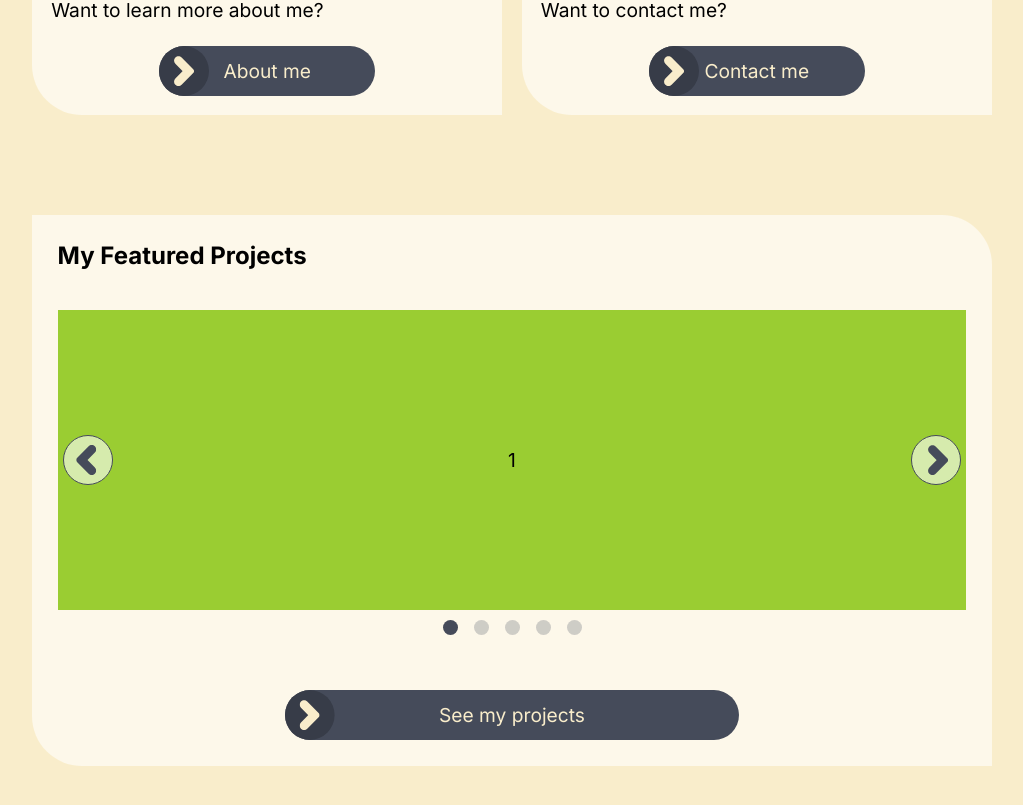
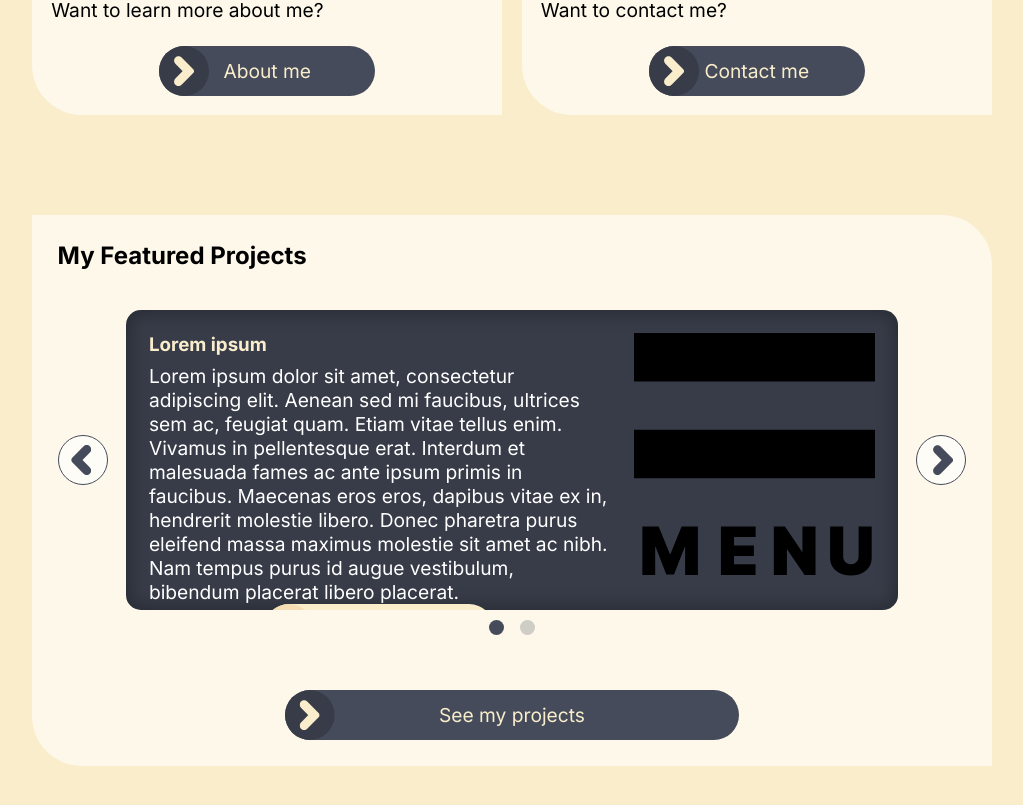
Before and after one commit to mreynaud42/my_showcase_website, a React (Vite) app: page / in a window 1280 px wide. Shown: the part 361-1166 px from the top of the page, without its empty margins (128-1151 px from the left). Built offline with nearby package versions, Linux system fonts and the light colour scheme.

Commit message:
create card for featured project

```diff
--- /dev/null
+++ b/src/components/CardProjectHome.tsx
@@ -0,0 +1,32 @@
+
+import ButtonCTA from "./ButtonCTA"
+
+import type { Project } from "../data/projects"
+
+import "../styles/components/cardProjectHome.css";
+
+type CardProjectHomeProps = {
+    project: Project,
+}
+
+export default function CardProjectHome({ project }: CardProjectHomeProps) {
+
+    return (
+        <div className="card-project-home">
+            <div className="text">
+                <h3>{project.title}</h3>
+                {project.shortDescription.description.map((p, index) => (
+                    <p key={index}>{p}</p>
+                ))}
+                <div className="button">
+                    <ButtonCTA href={`/projects/${project.id}`} cta="Learn more"/>
+                </div>
+            </div>
+            <div className="img">
+                {project.shortDescription.imgs && (
+                    <img src={project.shortDescription.imgs[0]} alt={`Image of the ${project.title} project`} />
+                )}
+            </div>
+        </div>
+    );
+}
--- a/src/components/SliderCards.tsx
+++ b/src/components/SliderCards.tsx
@@ -1,19 +1,29 @@
 import { useState } from "react";
+
+import type { ReactNode } from "react";
 
 import Arrow from "./icon/arrow"
 
 import "../styles/components/sliderCards.css";
 
-export default function SliderCards() {
+type SliderCardsProps = {
+    children: ReactNode;
+};
+
+export default function SliderCards({ children }: SliderCardsProps) {
     const [currentIndex, setCurrentIndex] = useState<number>(0);
 
-    const cards = [1, 2, 3, 4, 5];
+    const cards = Array.isArray(children) ? children : [children];
+
+    if (cards.length === 0) return (<div className="slider"></div>);
 
     return (
         <div className="slider">
-            <div className="slider-cards"
-                style={{ transform: `translateX(-${currentIndex * 100}%)`,}}>
-                {cards.map((card, index) => (<div className="card" key={index}><p>{card}</p></div>))}
+            <div className="cards-size">
+                <div className="slider-cards"
+                    style={{ transform: `translateX(-${currentIndex * 100}%)`,}}>
+                    {cards.map((card, index) => (<div className="card" key={index}>{card}</div>))}
+                </div>
             </div>
             <ol className="dots-cards">
                 {cards.map((_, index) => (
--- a/src/data/projects.ts
+++ b/src/data/projects.ts
@@ -13,6 +13,7 @@ export type Project = {
     technologies: string[];
     githubUrl?: string;
     demoUrl?: string;
+    featured: boolean;
 }
 
 export const projects: Project[] = [
@@ -42,6 +43,7 @@ export const projects: Project[] = [
         technologies: ["React", "TypeScript", "CSS", "html", "docker", "JavaScript", "PHP", "Three.JS", "Makefile", "C", "C++", "Rust", "assembly"],
         githubUrl: "/",
         demoUrl: "/",
+        featured: true,
     },
     {
         id: "testtest",
@@ -59,5 +61,6 @@ export const projects: Project[] = [
             },
         ],
         technologies: ["C"],
+        featured: true,
     }
 ]
--- a/src/pages/Home.tsx
+++ b/src/pages/Home.tsx
@@ -1,9 +1,15 @@
 import ButtonCTA from "../components/ButtonCTA"
 import SliderCards from "../components/SliderCards"
+import CardProjectHome from "../components/CardProjectHome"
+
+import { projects } from "../data/projects"
 
 import "../styles/pages/home.css";
 
 export default function Home() {
+
+    const featuredProjects = projects.filter(project => project.featured);
+
     return (
         <>
             <div className="head"><h1 className="namepage">Home</h1></div>
@@ -27,7 +33,11 @@ export default function Home() {
             </div>
             <section className="projects">
                 <h2>My Featured Projects</h2>
-                <SliderCards />
+                <SliderCards>
+                    {featuredProjects.map((featuredProject, index) => (
+                        <CardProjectHome key={index} project={featuredProject}></CardProjectHome>
+                    ))}
+                </SliderCards>
                 <div className="button">
                     <ButtonCTA href="/projects" cta="See my projects"/>
                 </div>
--- /dev/null
+++ b/src/styles/components/cardProjectHome.css
@@ -0,0 +1,53 @@
+
+div.card-project-home {
+    width: 100%;
+    height: 100%;
+    padding: 3%;
+
+    border-radius: 15px;
+    box-shadow: inset 0 0 1rem 5px rgba(0, 0, 0, 0.25);
+    background-color: var(--dark-secondary-color);
+
+    display: flex;
+    justify-content: space-between;
+    align-items: stretch;
+    gap: 1.5rem;
+}
+
+div.card-project-home div.text {
+    flex: 1;
+
+    display: flex;
+    flex-direction: column;
+}
+
+div.card-project-home div.button {
+    margin: auto 0;
+}
+
+div.card-project-home div.img img {
+    width: auto;
+    height: 100%;
+}
+
+div.card-project-home h3 {
+    color: var(--primary-color);
+}
+
+div.card-project-home p {
+    color: white;
+}
+
+div.card-project-home div.button a{
+    background-color: var(--primary-color);
+}
+
+div.card-project-home div.button span{
+    background-color: var(--dark-primary-color);
+    color: var(--dark-secondary-color);
+}
+
+div.card-project-home div.button p {
+    color: var(--dark-secondary-color);
+    font-weight: 500;
+}
--- a/src/styles/components/sliderCards.css
+++ b/src/styles/components/sliderCards.css
@@ -3,13 +3,18 @@ div.slider {
     width: 100%;
 
     position: relative;
-    overflow: hidden;
 
     touch-action: pan-y;
 
     user-select: none;
 
     --height-card: 300px;
+}
+
+div.cards-size {
+    margin: 0 calc(50px + 2%);
+
+    overflow: hidden;
 }
 
 div.slider-cards {
@@ -25,7 +30,6 @@ div.slider-cards {
 div.card {
     width: 100%;
     height: var(--height-card);
-    background-color: yellowgreen;
 
     flex-shrink: 0;
 
@@ -87,7 +91,8 @@ div.slider button {
 }
 
 div.slider button.left {
-    left: 5px;
+    /* left: 5px; */
+    left: 0;
 
     padding-right: 3px;
 }
@@ -97,7 +102,8 @@ div.slider button.left svg{
 }
 
 div.slider button.right {
-    right: 5px;
+    /* right: 5px; */
+    right: 0;
 
     padding-left: 3px;
 }
```
